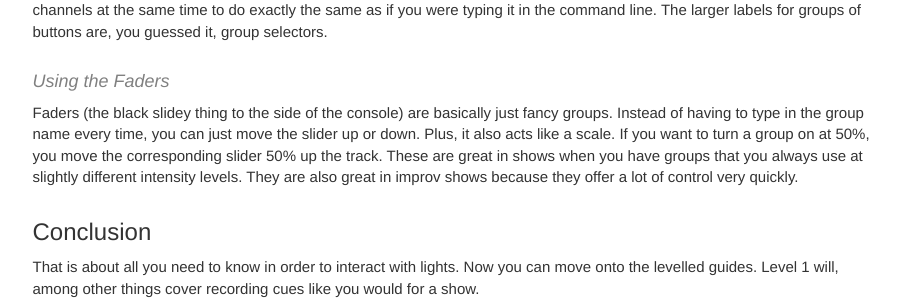
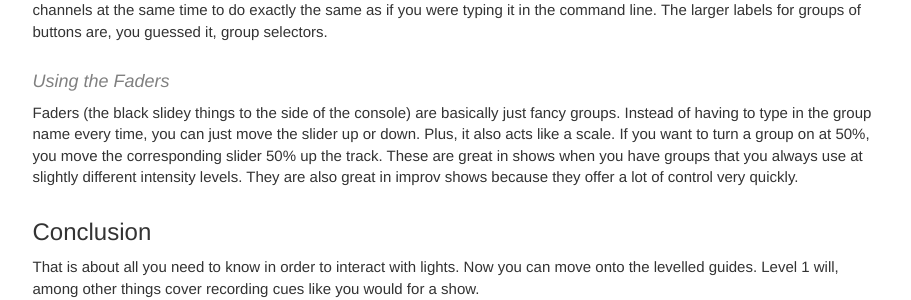
Before and after one commit to epstechtheatre/epstechtheatre.github.io, a Jekyll site: the page built from docs/pages/Lighting/Guides/Lighting_level_0.md, in a window 1280 px wide and 900 px high, scrolled down 6693 px. Shown: the part 156-456 px from the top of the window, without its empty margins (330-1241 px from the left). Built offline with Jekyll 4.4.1, drawn with Linux system fonts in a browser that asks for light colours; comment, search, counter and statistics services are not loaded; some of the changed text lies outside the part shown.

Commit message:
updates for spellcheck

```diff
--- a/docs/pages/Lighting/Guides/Lighting_level_0.md
+++ b/docs/pages/Lighting/Guides/Lighting_level_0.md
@@ -176,7 +176,7 @@ I personally use groups more often than selecting individual channels. You can i
 I briefly mentioned before that you can click buttons on the magic sheet to select channels. Well you can also click multiple channels at the same time to do exactly the same as if you were typing it in the command line. The larger labels for groups of buttons are, you guessed it, group selectors.
 
 #### Using the Faders
-Faders (the black slidey thing to the side of the console) are basically just fancy groups. Instead of having to type in the group name every time, you can just move the slider up or down. Plus, it also acts like a scale. If you want to turn a group on at 50%, you move the corresponding slider 50% up the track. These are great in shows when you have groups that you always use at slightly different intensity levels. They are also great in improv shows because they offer a lot of control very quickly.
+Faders (the black slidey things to the side of the console) are basically just fancy groups. Instead of having to type in the group name every time, you can just move the slider up or down. Plus, it also acts like a scale. If you want to turn a group on at 50%, you move the corresponding slider 50% up the track. These are great in shows when you have groups that you always use at slightly different intensity levels. They are also great in improv shows because they offer a lot of control very quickly.
 
 ## Conclusion
 That is about all you need to know in order to interact with lights. Now you can move onto the levelled guides. Level 1 will, among other things cover recording cues like you would for a show.
```
Also changed, not shown: other parts of docs/pages/Lighting/Guides/Lighting_level_0.md (+1 -1 lines).
